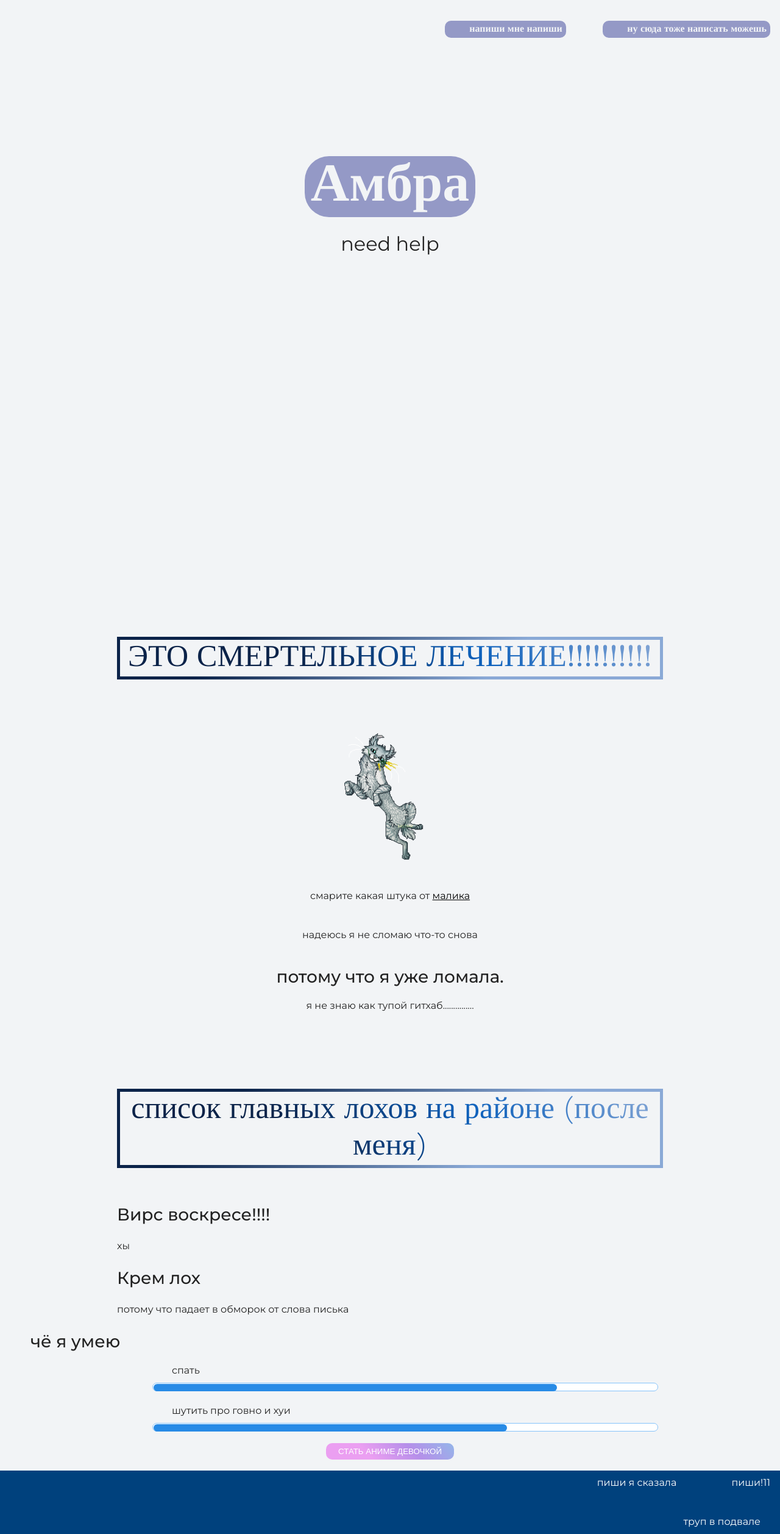
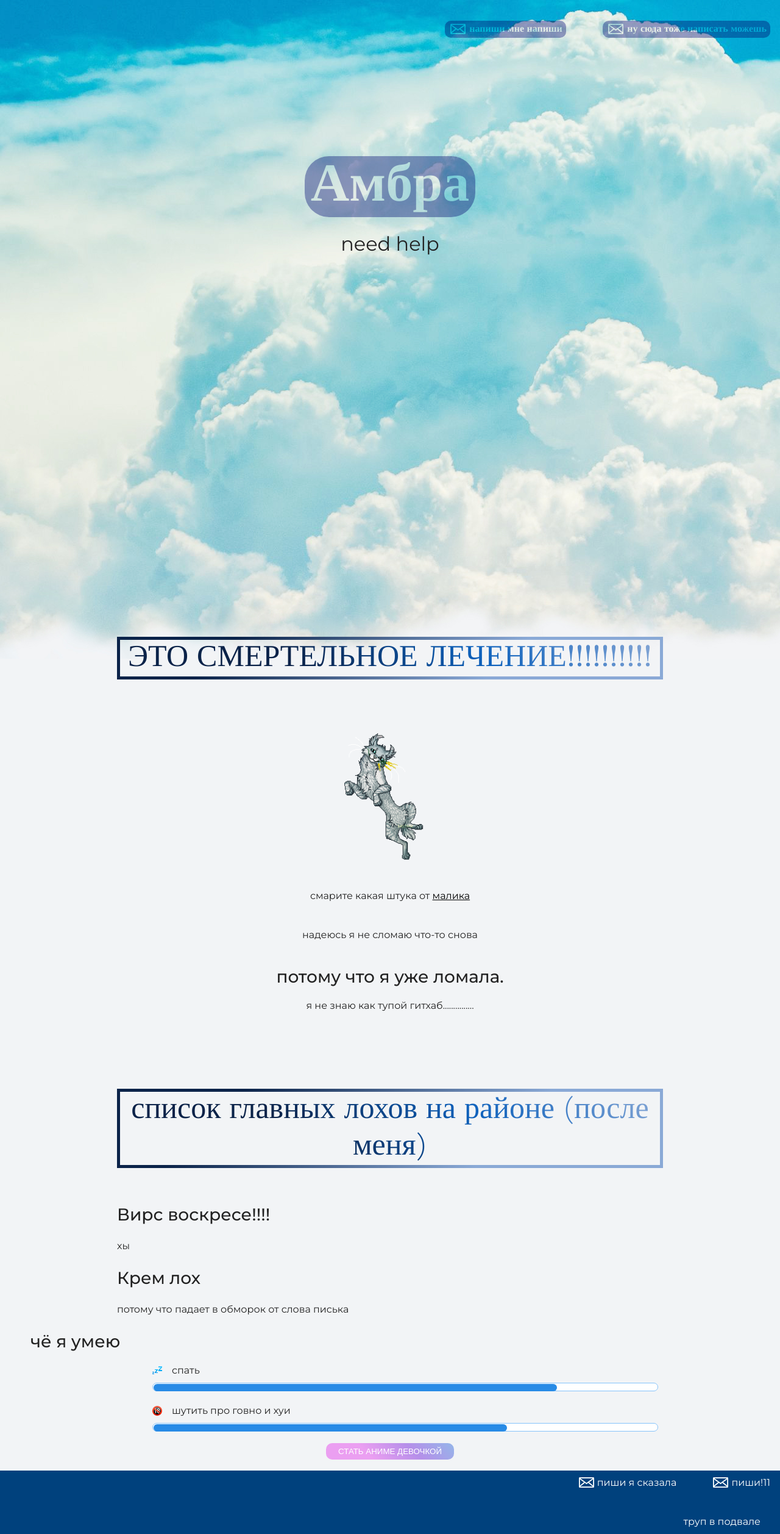
Before and after one commit to AmbraAttori/howtobeanimegirl, a plain HTML site: page index.html in a window 1280 px wide. Shown: the whole page at 61% size. Drawn offline with nearby package versions, Linux system fonts and the light colour scheme; files whose address does not match are found by name.

Commit message:
Update style.css

```diff
--- a/style.css
+++ b/style.css
@@ -10,7 +10,7 @@
   line-height: 32px;
   color: #ad3f9b;
   background-color: #e9fafe;
-  background-image: url("img/anime-fon.jpg");
+  background-image: url("https://raw.githubusercontent.com/AmbraAttori/howtobeanimegirl/main/anime-fon.jpg");
   background-repeat: no-repeat;
   background-position: top center;
 }
@@ -49,17 +49,12 @@
   padding-right: 6px;
   background: #d6aedb;
   mix-blend-mode: multiply;
-  background-image: url("img/email3.png");
+  background-image: url("https://raw.githubusercontent.com/AmbraAttori/howtobeanimegirl/main/email3.png");
   background-repeat: no-repeat;
   border-radius: 10px;
 }
 
 
-
-.header-phone {
-  padding-left: 25px;
-  background-image: url("img/icon-phone-header.svg");
-}
 
 .hero-image {
   margin-bottom: 620px;
@@ -155,11 +150,11 @@
 }
 
 .skill-html {
-  background-image: url("img/spatb.png");
+  background-image: url("https://raw.githubusercontent.com/AmbraAttori/howtobeanimegirl/main/spatb.png");
 }
 
 .skill-css {
-  background-image: url("img/hui.png");
+  background-image: url("https://raw.githubusercontent.com/AmbraAttori/howtobeanimegirl/main/hui.png");
 }
 
 .level {
@@ -185,7 +180,7 @@ text-decoration: underline;
 
 .portfolio {
   margin: 0;
-  background-image: url("img/pareo.png");
+  background-image: url("https://raw.githubusercontent.com/AmbraAttori/howtobeanimegirl/main/pareo.png");
 background-repeat: no-repeat;
 }
 
@@ -238,26 +233,21 @@ background-repeat: no-repeat;
 
 .footer-email {
   padding-left: 30px;
-  background-image: url("img/email4.png");
-}
-
-.footer-phone {
-  padding-left: 25px;
-  background-image: url("img/icon-phone-footer.svg");
+  background-image: url("https://raw.githubusercontent.com/AmbraAttori/howtobeanimegirl/main/email4.png");
 }
 
 
 .noanime {
   color: #222222;
   background-color: #f2f4f6;
-  background-image: url("img/fon2.jpg");
+  background-image: url("https://raw.githubusercontent.com/AmbraAttori/howtobeanimegirl/main/fon2.jpg");
 }
 
 
 .noanime .header-email {
   background: #9ca0ce;
   mix-blend-mode: multiply;
-  background-image: url("img/email2.png");
+  background-image: url("https://raw.githubusercontent.com/AmbraAttori/howtobeanimegirl/main/email2.png");
   text-decoration: none;
   background-repeat: no-repeat;
 }
@@ -312,7 +302,7 @@ background-repeat: no-repeat;
 
 .noanime .footer-email {
   padding-left: 30px;
-  background-image: url("img/email4.png");
+  background-image: url("https://raw.githubusercontent.com/AmbraAttori/howtobeanimegirl/main/email4.png");
 }
 
 
```
